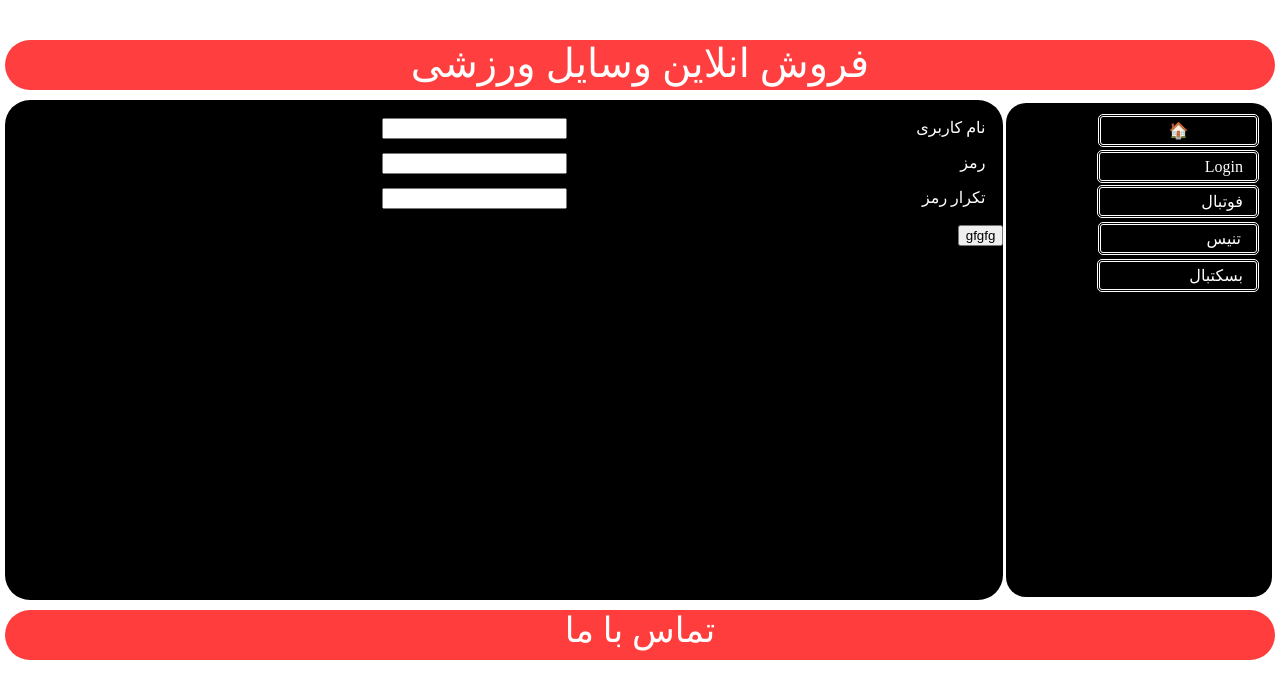
After one commit to mahdi1079/mahdi, a PHP site: page /login.php in a window 1280 px wide. The commit adds this page. Shown: the top 699 px of the page. Run offline with PHP 8.4, Linux system fonts and the light colour scheme.

Commit message:
Add files via upload

```diff
--- a/a.css
+++ b/a.css
@@ -2,7 +2,7 @@
 body{display:contents; direction: rtl;}
 #div1{height: 50px;text-align: center;font-size: 40px;color: rgb(255, 255, 255);background-color:  rgba(255, 3, 3, 0.76);border-radius: 25px;margin: 5px;}
 #div2{background-color:  rgba(255, 255, 255, 0); margin: 0px; height:500px ; display: flex;padding: 5px;height: 100%;}
-#div3{background-color:  rgba(255, 3, 3, 0.76);;height: 50px;text-align: center;border-radius: 25px;margin: 5px;}
+#div3{background-color:  rgba(255, 0, 0, 0.76);;height: 50px;text-align: center;border-radius: 25px;margin: 5px;}
 #d1{background-color: black;;flex:1;padding: 8px;border-radius: 20px;margin: 3px;}
 #d2{background-color: black; flex:4;height: 100%;border-radius: 20px;}
 #a1{border-style: double;margin: 5px;padding: 5px;border-radius: 5px;border-color: rgb(255, 255, 255);}
@@ -25,3 +25,7 @@ body{display:contents; direction: rtl;}
 #ta1{align-content: center;}
 #ta3{background-color: black;width: 255px;height: 500px;align-content: center;border-radius: 25px;}
 #tab{height: 250px;}
+#login{text-align: left;}
+#login text{color: white;}
+#fotbal5{margin: 8px;flex-wrap: 2;display: inline-block;width: 52%;color: white;border-radius: 5px;}
+#vasat5{margin: 10px;display: inline-block;background-color: rgb(0, 0, 0);border-radius: 5px;}
--- a/header.html
+++ b/header.html
@@ -14,7 +14,9 @@
 
     <div id="d1">
         <a id="a1"href="index.php"><border id="fotbal3">🏠</border></a>
+        <a id="a1"href="login.php"><border id="fotbal">Login</border></a>
         <a id="a1"href="fotbal.php"><border id="fotbal">فوتبال</border></a>
         <a id="a1"href="tenis.php"><border id="fotbal2">تنیس</border></a>
         <a id="a1"href="bascetbal.php"><border id="fotbal">بسکتبال</border></a>
+
     </div>
--- /dev/null
+++ b/login.js
@@ -0,0 +1,20 @@
+function ngh(){
+
+    a=0;
+    b=0;
+    c=0;
+    a=document.getElementById("username").value;
+    b=document.getElementById("pasword").value;
+    c=document.getElementById("repasword").value;
+
+      if( a!=0 && b!=0 && c!=0){
+        if(c==b){
+        alert("نام کاربری شما با موفقیت ایجاد شد");
+        alert(a)
+        alert(b)
+    }else
+    alert("در تکرار رمز دقت کنید");
+}
+    else
+    alert("تمام جاهای خالی را پرکنید");
+}
--- /dev/null
+++ b/login.php
@@ -0,0 +1,25 @@
+<?php
+include("header.html");
+?>
+<section id="d6">
+<form action="login.js" method="post">
+   <div id="vasat5">
+    <p id="fotbal5">نام کاربری</p>
+     <input type="text" id="username">
+
+
+     <p id="fotbal5">رمز</p>
+     <input type="text" id="pasword">
+
+
+     <p id="fotbal5">تکرار رمز</p>
+     <input type="text" id="repasword">
+     </div>
+</form>
+<button onclick="ngh()">gfgfg</button>
+
+
+<script src="login.js"></script>
+<?php
+include("footer.html");
+?>
--- a/ps.php
+++ b/ps.php
@@ -2,8 +2,7 @@
 include("header.html");
 ?>
 <section id="d2">
-   <p>محتوایی وجود ندارد</p>
-</section>
+<p id="ppp">محتوایی وجود ندارد</p></section>
 <?php
 include("footer.html");
 ?>
--- a/ps1.php
+++ b/ps1.php
@@ -2,8 +2,7 @@
 include("header.html");
 ?>
 <section id="d2">
- <p>محتوایی وجود ندارد</p>
-</section>
+<p>محتوایی وجود ندارد</p></section>
 <?php
 include("footer.html");
 ?>
```
Also changed, not shown: mahsol.php (added, +17 -0 lines).
